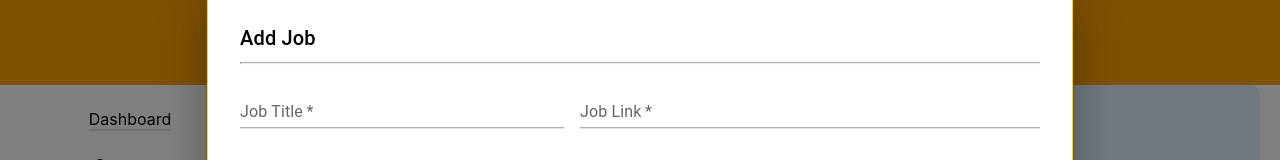
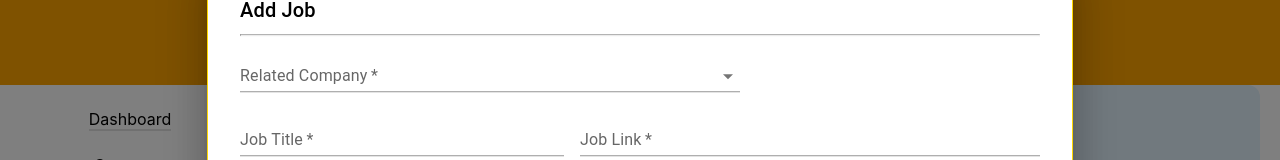
Before and after one commit to Kay-Yuan/help-me-apply-client, a React (Vite) app: page /job in a window 1280 px wide. Both pictures are taken after a click on the button "ADD JOB". Shown: the top 160 px of the page. Built offline with nearby package versions, Linux system fonts and the light colour scheme; no server answers.

Commit message:
#8 feat: search companies when create a job

```diff
--- a/src/service/application/index.ts
+++ b/src/service/application/index.ts
@@ -1,6 +1,6 @@
 import axios from "axios";
 
-const baseUrl = "http://localhost:5001";
+const baseUrl = import.meta.env.VITE_API_URL;
 
 interface Application {
   id: string;
--- a/src/service/company/index.ts
+++ b/src/service/company/index.ts
@@ -39,6 +39,12 @@ const companyService = {
 
     return data;
   },
+
+  searchCompanyByName: async (name: string) => {
+    const { data } = await axios.get(`${baseUrl}/company/search?name=${name}`);
+
+    return data;
+  }
 };
 
 export default companyService;
--- a/src/service/job/index.ts
+++ b/src/service/job/index.ts
@@ -1,6 +1,6 @@
 import axios from "axios";
 
-const baseUrl = "http://localhost:5001";
+const baseUrl = import.meta.env.VITE_API_URL;
 
 interface Job {
   id: string;
--- a/src/views/job/AddJobModal.tsx
+++ b/src/views/job/AddJobModal.tsx
@@ -1,10 +1,11 @@
-import { useRef, useState } from "react";
+import { useEffect, useRef, useState } from "react";
 import { v4 as uuidv4 } from "uuid";
 // import { Modal, Button } from "@mui/material";
 import Box from "@mui/material/Box";
 import Button from "@mui/material/Button";
 import Typography from "@mui/material/Typography";
 import Modal from "@mui/material/Modal";
+import Autocomplete from "@mui/material/Autocomplete";
 import { useSnackbar } from "notistack";
 
 import { LoadingButton } from "@mui/lab";
@@ -24,6 +25,7 @@ import {
 } from "@mui/material";
 import { send } from "process";
 import jobService from "@services/job";
+import companyService from "@services/company";
 
 interface JobAddModalProps {
 	open: boolean;
@@ -69,7 +71,8 @@ const addJobModalSchema = Joi.object().keys({
 		.messages({
 			"string.empty": "Job URL is required",
 			"string.max": "Please input characters less than 150",
-      "string.uri": "Please input valid(full url with https:// or http://) URL",
+			"string.uri":
+				"Please input valid(full url with https:// or http://) URL",
 		}),
 	jobLocation: Joi.string().optional().min(0).max(255).messages({
 		"string.max": "Please input characters less than 255",
@@ -100,9 +103,15 @@ const addJobModalSchema = Joi.object().keys({
 	jobStatus: Joi.string().optional().min(0).max(255).messages({
 		"string.max": "Please input characters less than 255",
 	}),
+  // FIXME: uuid repalce string
+  companyId: Joi.string()
 });
 
 export default function JobAddModal({ onClose, reload }: JobAddModalProps) {
+  const [companyOptions, setCompanyOptions] = useState([]);
+  const [searchCompanyByName, setSearchCompanyByName] = useState('');
+  const [selectedCompany, setSelectedCompany] = useState();
+
 	const {
 		getValues,
 		control,
@@ -110,9 +119,11 @@ export default function JobAddModal({ onClose, reload }: JobAddModalProps) {
 		formState: { errors },
 		reset,
 		trigger,
+    setValue
 	} = useForm({
 		resolver: joiResolver(addJobModalSchema),
 		defaultValues: {
+      companyId: undefined,
 			jobLink: undefined,
 			jobTitle: undefined,
 			jobLocation: undefined,
@@ -129,6 +140,26 @@ export default function JobAddModal({ onClose, reload }: JobAddModalProps) {
 	const { enqueueSnackbar } = useSnackbar();
 
 	const [isLoading, setIsLoading] = useState<boolean>(false);
+
+  useEffect(() => {
+    const fetchCompanyOptions = async () => {
+      const companies = await companyService.searchCompanyByName(searchCompanyByName);
+
+
+      console.log(companies)
+
+      const _remapCompanyOptions = companies.length ? companies.map((company) => ({
+        label: company.companyName,
+        id: company.id,
+      })) : []
+
+      console.log(_remapCompanyOptions);
+
+      setCompanyOptions(_remapCompanyOptions);
+    };
+
+    fetchCompanyOptions();
+  }, [searchCompanyByName])
 
 	const handleCreate = async () => {
 		setIsLoading(true);
@@ -156,6 +187,21 @@ export default function JobAddModal({ onClose, reload }: JobAddModalProps) {
 				</Typography>
 
 				<hr />
+
+				<Autocomplete
+					disablePortal
+					id="combo-box-demo"
+					options={companyOptions}
+					sx={{ width: 500 }}
+          onChange={(event, newValue) => setValue('companyId', newValue.id)}
+          onInputChange={(event, newInputValue) => {
+            console.log(newInputValue)
+            setSearchCompanyByName(newInputValue);
+          }}
+					renderInput={(params) => (
+						<TextField required {...params} label="Related Company" variant='standard'  />
+					)}
+				/>
 
 				<Typography
 					component="form"
@@ -216,7 +262,9 @@ export default function JobAddModal({ onClose, reload }: JobAddModalProps) {
 										variant="standard"
 										fullWidth
 										error={!!errors.jobRequirement}
-                    helperText={errors.jobRequirement?.message}
+										helperText={
+											errors.jobRequirement?.message
+										}
 										{...field}
 									/>
 								)}
@@ -256,7 +304,9 @@ export default function JobAddModal({ onClose, reload }: JobAddModalProps) {
 										variant="standard"
 										fullWidth
 										error={!!errors.jobExperienceLevel}
-                    helperText={errors.jobExperienceLevel?.message}
+										helperText={
+											errors.jobExperienceLevel?.message
+										}
 										{...field}
 									/>
 								)}
@@ -269,7 +319,9 @@ export default function JobAddModal({ onClose, reload }: JobAddModalProps) {
 								control={control}
 								render={({ field }) => (
 									<FormControl fullWidth>
-                    <InputLabel id="jobType">Job Type</InputLabel>
+										<InputLabel id="jobType">
+											Job Type
+										</InputLabel>
 										<Select
 											onBlur={field.onBlur}
 											{...register("jobType")}
@@ -284,9 +336,15 @@ export default function JobAddModal({ onClose, reload }: JobAddModalProps) {
 											<MenuItem value="">
 												<em>None</em>
 											</MenuItem>
-                      <MenuItem value={"full-time"}>Full Time</MenuItem>
-                      <MenuItem value={"part-time"}>Part Time</MenuItem>
-                      <MenuItem value={"contract"}>Contract</MenuItem>
+											<MenuItem value={"full-time"}>
+												Full Time
+											</MenuItem>
+											<MenuItem value={"part-time"}>
+												Part Time
+											</MenuItem>
+											<MenuItem value={"contract"}>
+												Contract
+											</MenuItem>
 										</Select>
 									</FormControl>
 								)}
@@ -305,7 +363,9 @@ export default function JobAddModal({ onClose, reload }: JobAddModalProps) {
 										variant="standard"
 										fullWidth
 										error={!!errors.jobSalaryRange}
-                    helperText={errors.jobSalaryRange?.message}
+										helperText={
+											errors.jobSalaryRange?.message
+										}
 										{...field}
 									/>
 								)}
@@ -343,7 +403,9 @@ export default function JobAddModal({ onClose, reload }: JobAddModalProps) {
 										variant="outlined"
 										fullWidth
 										error={!!errors.jobDescription}
-                    helperText={errors.jobDescription?.message}
+										helperText={
+											errors.jobDescription?.message
+										}
 										{...field}
 										multiline
 										rows={6}
```
Lines whose indentation alone changed are shown as unchanged.
